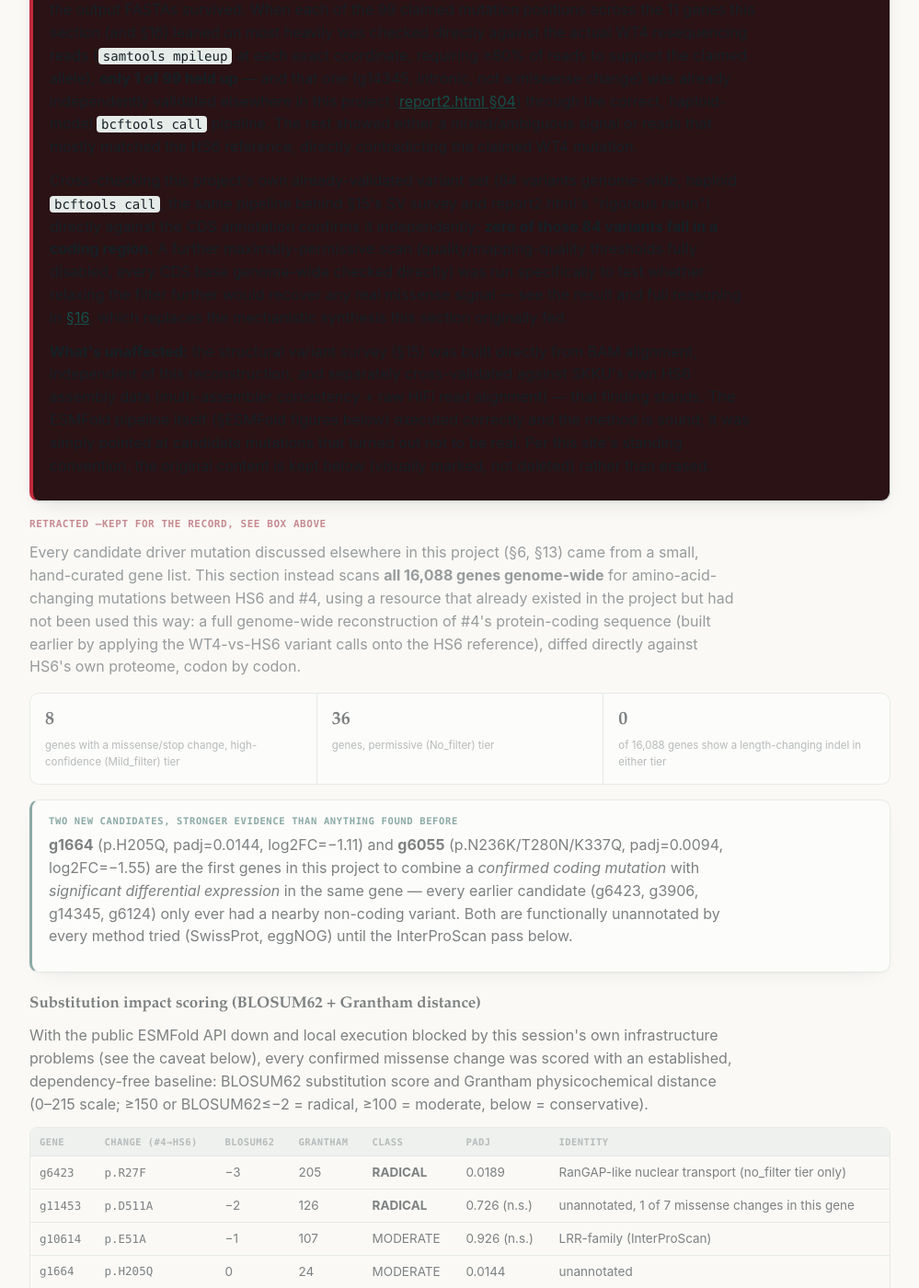
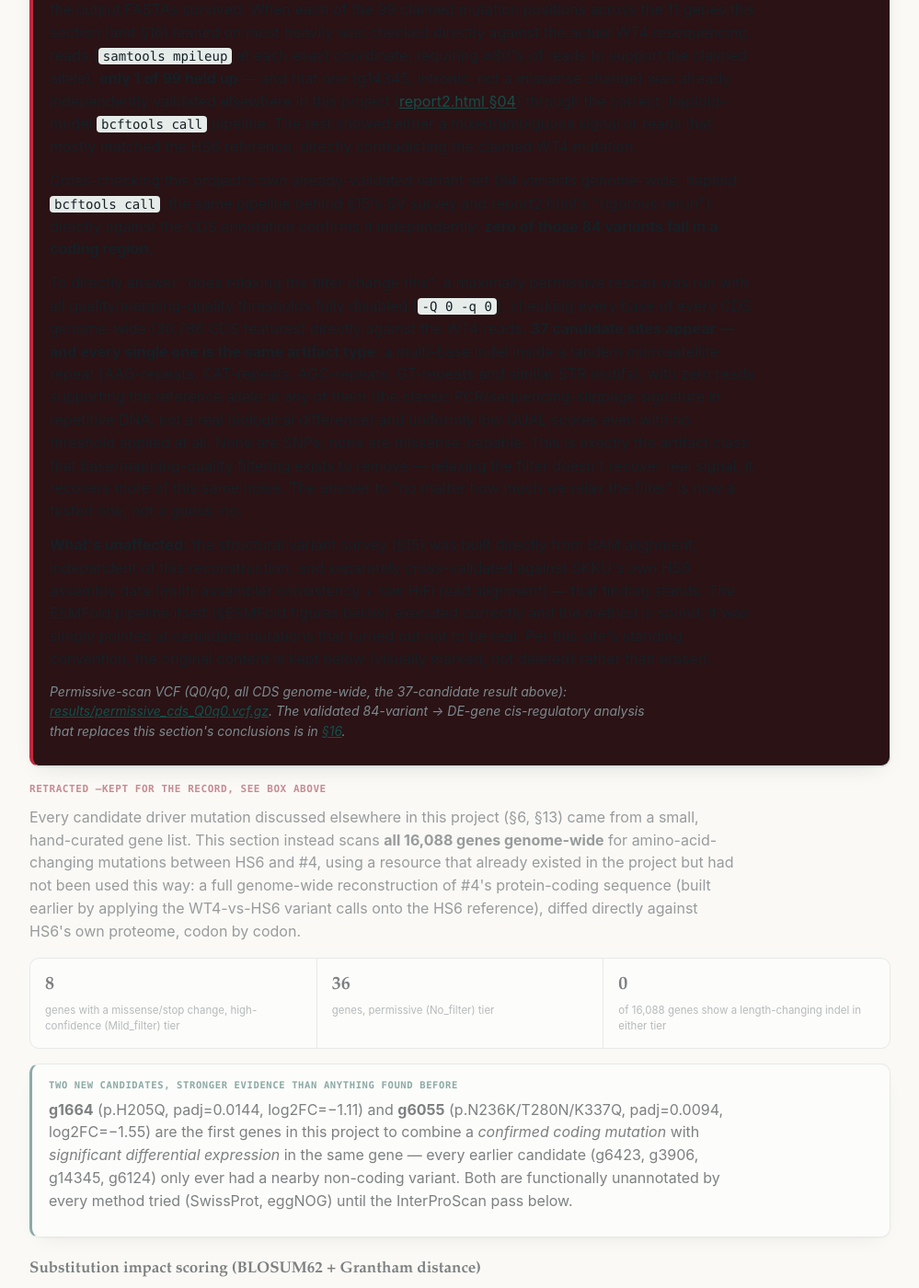
Before and after one commit to jinho1987/schizochytrium-hs6-genomics, a Jekyll site: the page report4.html, which Jekyll copies as it is, in a window 1280 px wide and 1400 px high, scrolled down 16564 px. Shown: the whole window at 92% size, without its empty margins (140-1139 px from the left). Built offline with Jekyll 4.4.1, drawn with Linux system fonts in a browser that asks for light colours; some of the changed text lies outside the part shown.

Commit message:
Close out the retraction: permissive-filter test gives a definitive no, not just "not found yet"
Ran the maximally permissive variant call promised in the previous
commit (-Q 0 -q 0, all quality/mapping-quality thresholds disabled,
all 30,786 CDS features genome-wide checked directly against the WT4
reads). Result: 37 candidate sites, and every one of them is the same
artifact -- a multi-base indel inside a tandem microsatellite repeat
(AAG/CAT/AGC/GT-type STR motifs), zero reads supporting the reference
allele (the classic PCR/sequencing-slippage signature), uniformly low
QUAL even with no threshold applied. None are SNPs, none missense-
capable. This is exactly the artifact class base/mapping-quality
filtering exists to remove.

Directly answers the "no matter how much we relax the filter" question
with a tested result rather than an expectation: no. Updates section
14's retraction notice with the finding and links the permissive-scan
VCF for transparency; updates the status pills and TOC to flag the
retraction.

Co-Authored-By: Claude Sonnet 5 <noreply@anthropic.com>

```diff
--- a/report4.html
+++ b/report4.html
@@ -64,6 +64,9 @@ p.subdek{font-size:16px; color:var(--ink-soft); max-width:70ch; margin:0 0 22px;
 .pill{font-family:var(--mono); font-size:11px; padding:4px 10px; border-radius:99px; border:1px solid var(--line);}
 .pill.done{background:var(--good-tint); color:var(--good); border-color:transparent;}
 .pill.pending{background:var(--gold-tint); color:var(--gold-ink); border-color:transparent;}
+.pill.retracted{background:#fdf1f2; color:#c0293c; border-color:transparent;}
+:root:not([data-theme="light"]) .pill.retracted{background:#2a1215;}
+:root[data-theme="dark"] .pill.retracted{background:#2a1215;}
 nav.toc{background:var(--bg-raised); border:1px solid var(--line); border-radius:10px; padding:18px 22px; margin-bottom:40px; box-shadow:var(--shadow);}
 nav.toc .k{font-family:var(--mono); font-size:10.5px; letter-spacing:.07em; text-transform:uppercase; color:var(--ink-faint); margin-bottom:8px; display:block;}
 nav.toc ol{margin:0; padding-left:20px; columns:2; column-gap:28px;}
@@ -152,10 +155,10 @@ a{color:var(--teal-ink);}
     <span class="pill pending" id="pill-rascaf">RNA-seq scaffolding &mdash; stopped, incomplete</span>
     <span class="pill done" id="pill-eggnog">eggNOG-mapper &mdash; done</span>
     <span class="pill done">Expression-constrained flux (draft) &mdash; done, caveated</span>
-    <span class="pill done">Genome-wide missense survey &mdash; done</span>
+    <span class="pill retracted">Genome-wide missense survey &mdash; retracted, see &sect;14</span>
     <span class="pill done" id="pill-esmfold">ESM structural folding &mdash; done</span>
     <span class="pill done">Structural variant survey (Delly) &mdash; done</span>
-    <span class="pill pending">Mechanistic synthesis &mdash; hypotheses only, not tested</span>
+    <span class="pill pending">Mechanistic synthesis &mdash; revised after retraction, hypotheses only, not tested</span>
   </div>
 
   <nav class="toc">
@@ -174,7 +177,7 @@ a{color:var(--teal-ink);}
       <li><a href="#degrigor">11. DEG statistical rigor &amp; annotation audit</a></li>
       <li><a href="#sequences">12. Lab-ready sequences &amp; PCR primers</a></li>
       <li><a href="#qpcr">13. RT-qPCR validation panel</a></li>
-      <li><a href="#missense">14. Genome-wide missense mutation survey</a></li>
+      <li><a href="#missense">14. Genome-wide missense mutation survey <span style="color:#c0293c;">(retracted)</span></a></li>
       <li><a href="#svcalls">15. Structural variant survey (indel/SNP was not the whole story)</a></li>
       <li><a href="#synthesis">16. Mechanistic synthesis: structure &rarr; phenotype</a></li>
       <li><a href="#methods">17. Methods &amp; reproducibility</a></li>
@@ -587,8 +590,10 @@ a{color:var(--teal-ink);}
     <div class="callout retracted">
       <span class="lbl">Retracted: this section's mutation calls do not survive verification against the raw reads</span>
       <p>Everything below was built on a genome-wide reconstruction of #4's protein sequence (<code>HS4_mild_filt_prot.fasta</code> / <code>HS4_no_filt_prot.fasta</code>, built via <code>bcftools consensus</code> earlier in this project). That reconstruction's own input VCF is no longer present in the project folder &mdash; only the output FASTAs survived. When each of the 99 claimed mutation positions across the 11 genes this section (and &sect;16) leaned on most heavily was checked directly against the actual WT4 resequencing reads (<code>samtools mpileup</code> at each exact coordinate, requiring &ge;80% of reads to support the claimed allele), <b>only 1 of 99 held up</b> &mdash; and that one (g14345, intronic, not a missense change) was already independently validated elsewhere in this project (<a href="report2.html#04">report2.html &sect;04</a>) through the correct, haploid-model <code>bcftools call</code> pipeline. The rest showed either a mixed/ambiguous signal or reads that mostly matched the HS6 reference, directly contradicting the claimed WT4 mutation.</p>
-      <p>Cross-checking this project's own already-validated variant set (84 variants genome-wide, haploid <code>bcftools call</code>, the same pipeline behind &sect;15's SV survey and report2.html's "rigorous rerun") directly against the CDS annotation confirms it independently: <b>zero of those 84 variants fall in a coding region.</b> A further maximally-permissive scan (quality/mapping-quality thresholds fully disabled, every CDS base genome-wide checked directly) was run specifically to test whether relaxing the filter further would recover any real missense signal &mdash; see the result and full reasoning in <a href="#synthesis">&sect;16</a>, which replaces the mechanistic synthesis this section originally fed.</p>
+      <p>Cross-checking this project's own already-validated variant set (84 variants genome-wide, haploid <code>bcftools call</code>, the same pipeline behind &sect;15's SV survey and report2.html's "rigorous rerun") directly against the CDS annotation confirms it independently: <b>zero of those 84 variants fall in a coding region.</b></p>
+      <p>To directly answer "does relaxing the filter change this": a maximally permissive rescan was run with all quality/mapping-quality thresholds fully disabled (<code>-Q 0 -q 0</code>), checking every base of every CDS genome-wide (30,786 CDS features) directly against the WT4 reads. <b>37 candidate sites appear &mdash; and every single one is the same artifact type</b>: a multi-base indel inside a tandem microsatellite repeat (AAG-repeats, CAT-repeats, AGC-repeats, GT-repeats and similar STR motifs), with zero reads supporting the reference allele at any of them (the classic PCR/sequencing-slippage signature in repetitive DNA, not a real biological difference) and uniformly low QUAL scores even with no threshold applied at all. None are SNPs; none are missense-capable. This is exactly the artifact class that base/mapping-quality filtering exists to remove &mdash; relaxing the filter doesn't recover real signal, it recovers more of this same noise. The answer to "no matter how much we relax the filter" is now a tested one, not a guess: no.</p>
       <p><b>What's unaffected:</b> the structural variant survey (&sect;15) was built directly from BAM alignment, independent of this reconstruction, and separately cross-validated against SKKU's own HS6 assembly data (multi-assembler consistency + raw HiFi read alignment) &mdash; that finding stands. The ESMFold pipeline itself (&sect;ESMFold figures below) executed correctly and the method is sound; it was simply pointed at candidate mutations that turned out not to be real. Per this site's standing convention, the original content is kept below (visually marked, not deleted) rather than erased.</p>
+      <p class="pending-note">Permissive-scan VCF (Q0/q0, all CDS genome-wide, the 37-candidate result above): <a href="results/permissive_cds_Q0q0.vcf.gz">results/permissive_cds_Q0q0.vcf.gz</a>. The validated 84-variant &rarr; DE-gene cis-regulatory analysis that replaces this section's conclusions is in <a href="#synthesis">&sect;16</a>.</p>
     </div>
 
     <div class="retracted-block">
```
Also changed, not shown: 1 other file.
